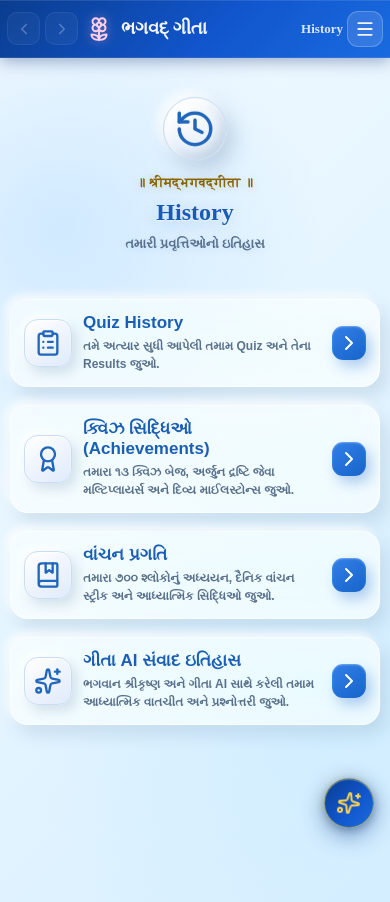
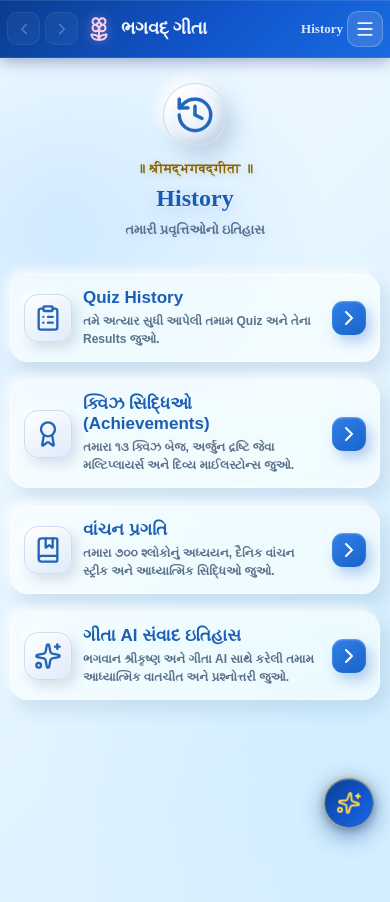
Before and after one commit to aambaliyamanav-star/bhagavad-gita-website, a React (Vite) app in the folder frontend/: page /history in a window 390 px wide. Built offline with nearby package versions, Linux system fonts and the light colour scheme; sample sign-in values are in the browser's storage.

Commit message:
Remove box and box-shadow behind heading in mobile dark mode

```diff
--- a/frontend/src/pages/FavouriteShlokas.css
+++ b/frontend/src/pages/FavouriteShlokas.css
@@ -626,10 +626,12 @@
   }
 
   .favourite-header {
-
-    padding: 25px 18px;
-
-    border-radius: 18px;
+    padding: 10px 14px 18px;
+    background: transparent !important;
+    border: none !important;
+    box-shadow: none !important;
+    backdrop-filter: none !important;
+    -webkit-backdrop-filter: none !important;
   }
 
   .favourite-om {
@@ -734,10 +736,12 @@
   }
 
   .favourite-header {
-
-    padding: 22px 14px;
-
-    border-radius: 16px;
+    padding: 8px 10px 15px;
+    background: transparent !important;
+    border: none !important;
+    box-shadow: none !important;
+    backdrop-filter: none !important;
+    -webkit-backdrop-filter: none !important;
   }
 
   .favourite-header h1 {
@@ -1071,12 +1075,13 @@
 
 @media (max-width: 768px) {
 
-  [data-theme="dark"] .favourite-header {
-
-    box-shadow:
-      0 12px 30px rgba(0, 0, 0, 0.38),
-      0 4px 0 rgba(30, 78, 110, 0.75),
-      inset 0 1px 0 rgba(110, 180, 230, 0.08) !important;
+  [data-theme="dark"] .favourite-header,
+  .dark .favourite-header {
+    background: transparent !important;
+    border: none !important;
+    box-shadow: none !important;
+    backdrop-filter: none !important;
+    -webkit-backdrop-filter: none !important;
   }
 
   [data-theme="dark"] .favourite-card {
@@ -1091,6 +1096,15 @@
 
 @media (max-width: 480px) {
 
+  [data-theme="dark"] .favourite-header,
+  .dark .favourite-header {
+    background: transparent !important;
+    border: none !important;
+    box-shadow: none !important;
+    backdrop-filter: none !important;
+    -webkit-backdrop-filter: none !important;
+  }
+
   [data-theme="dark"] .favourite-card {
 
     box-shadow:
--- a/frontend/src/pages/History.css
+++ b/frontend/src/pages/History.css
@@ -674,11 +674,11 @@ background:
   }
 
   .history-header {
-    padding: 25px 18px;
-
-    border-radius: 21px;
-
-    margin-bottom: 22px;
+    padding: 10px 14px 18px;
+    background: transparent !important;
+    border: none !important;
+    box-shadow: none !important;
+    margin-bottom: 20px;
   }
 
   .history-om {
@@ -741,9 +741,11 @@ background:
   }
 
   .history-header {
-    padding: 22px 14px;
-
-    border-radius: 19px;
+    padding: 8px 10px 15px;
+    background: transparent !important;
+    border: none !important;
+    box-shadow: none !important;
+    margin-bottom: 18px;
   }
 
   .history-om {
```
